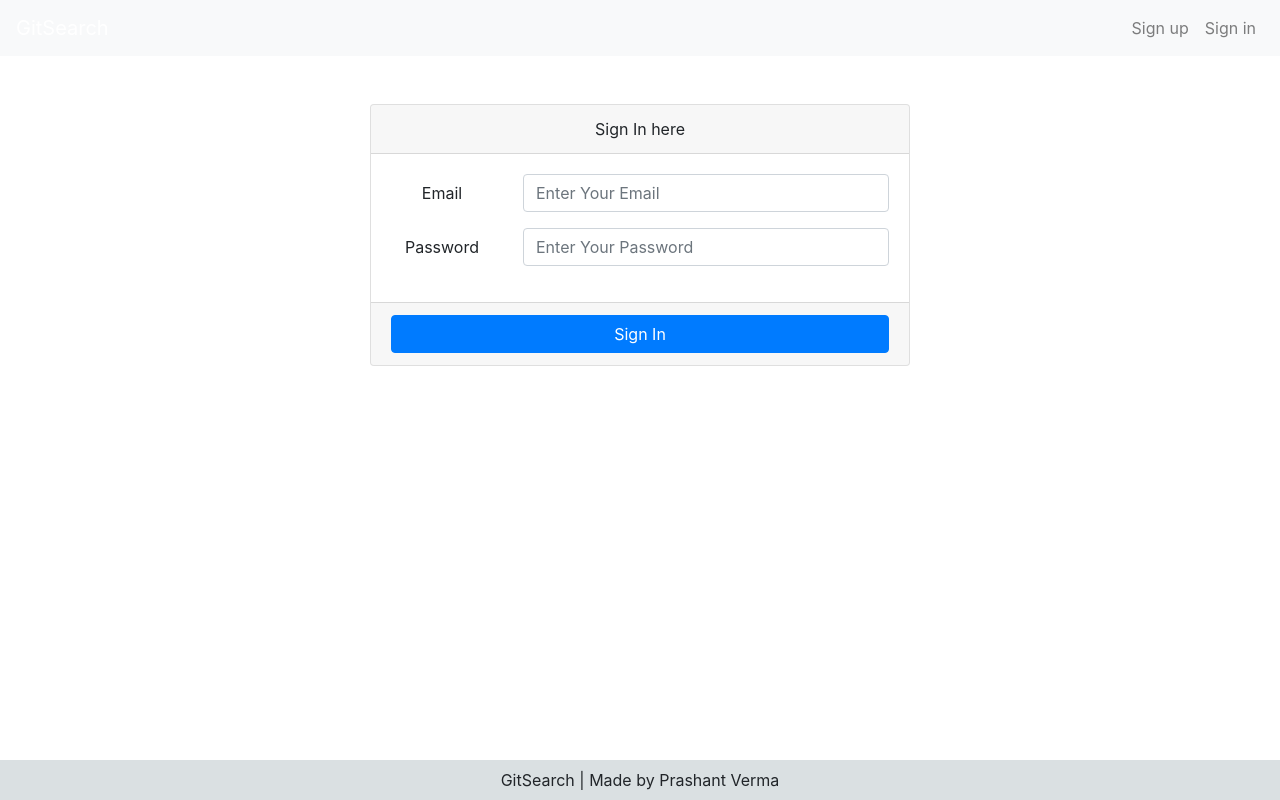
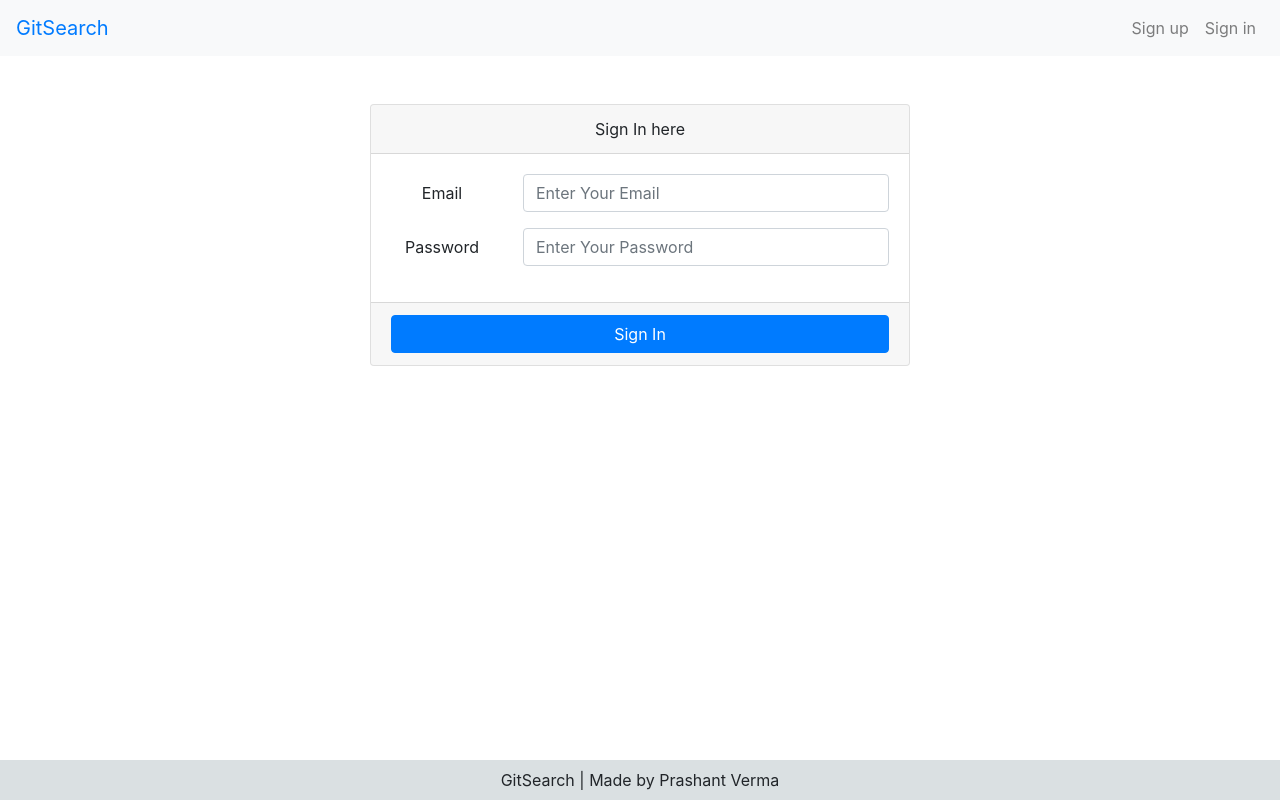
Before and after one commit to prashantverma22/github_repo_search_app, a React (Create React App) app: page /signin in a window 1280 px wide. Built offline with nearby package versions, Linux system fonts and the light colour scheme.

Commit message:
Update Header.js

```diff
--- a/src/layout/Header.js
+++ b/src/layout/Header.js
@@ -14,7 +14,7 @@ const Header = () => {
     return(
         <Navbar color="light" light expand="md">
             <NavbarBrand>
-                <Link to='/' className='text-white'>
+                <Link to='/'>
                 GitSearch
                 </Link>
             </NavbarBrand>
```
